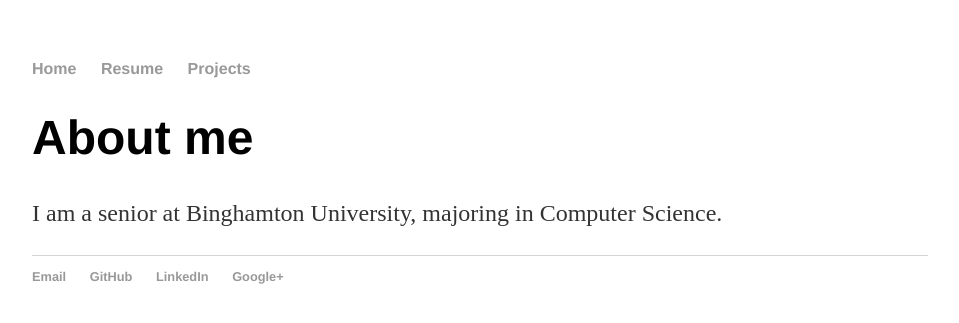
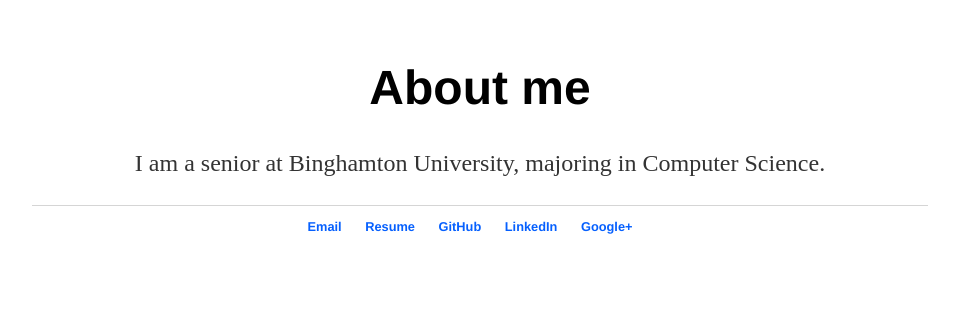
Before and after one commit to superjeffreyc/superjeffreyc.github.io, a Jekyll site: the page built from about/index.html, in a window 1280 px wide. Shown: the top 323 px of the page, without its empty margins (160-1119 px from the left). Built offline with Jekyll 4.4.1, drawn with Linux system fonts in a browser that asks for light colours.

Commit message:
Simplified site layout

```diff
--- a/_layouts/default.html
+++ b/_layouts/default.html
@@ -5,24 +5,21 @@
 		<!-- link to main stylesheet -->
 		<link rel="stylesheet" type="text/css" href="/css/main.css">
 	</head>
+	<center>
 	<body>
-		<nav>
-    		<ul>
-        		<li><a href="/">Home</a></li>
-        		<li><a href="/resume">Resume</a></li>
-        		<li><a href="/projects">Projects</a></li>
-    		</ul>
-		</nav>
+
 		<div class="container">
     		{{ content }}
 		</div><!-- /.container -->
 		<footer>
     		<ul>
         		<li><a href="mailto:superjeffreyc.cs@gmail.com">Email</a></li>
+        		<li><a href="https://github.com/superjeffreyc/Resume/blob/master/JeffreyChanResume.pdf">Resume</a></li>
         		<li><a href="https://github.com/superjeffreyc">GitHub</a></li>
         		<li><a href="https://www.linkedin.com/in/superjeffreyc/">LinkedIn</a></li>
         		<li><a href="https://plus.google.com/115840603718926597076">Google+</a></li>
 			</ul>
 		</footer>
 	</body>
+	</center>
 </html>
--- a/css/main.css
+++ b/css/main.css
@@ -14,7 +14,7 @@ nav ul li, footer ul li {
 }
 a {
     text-decoration: none;
-    color: #999;
+    color: #0660FE;
 }
 a:hover {
     text-decoration: underline;
@@ -41,3 +41,8 @@ ul.posts {
 ul.posts li {
     list-style: none;
 }
+
+.small {
+    height: 30%;
+    width: 30%;
+}
```
Also changed, not shown: index.html (+6 -2 lines).
